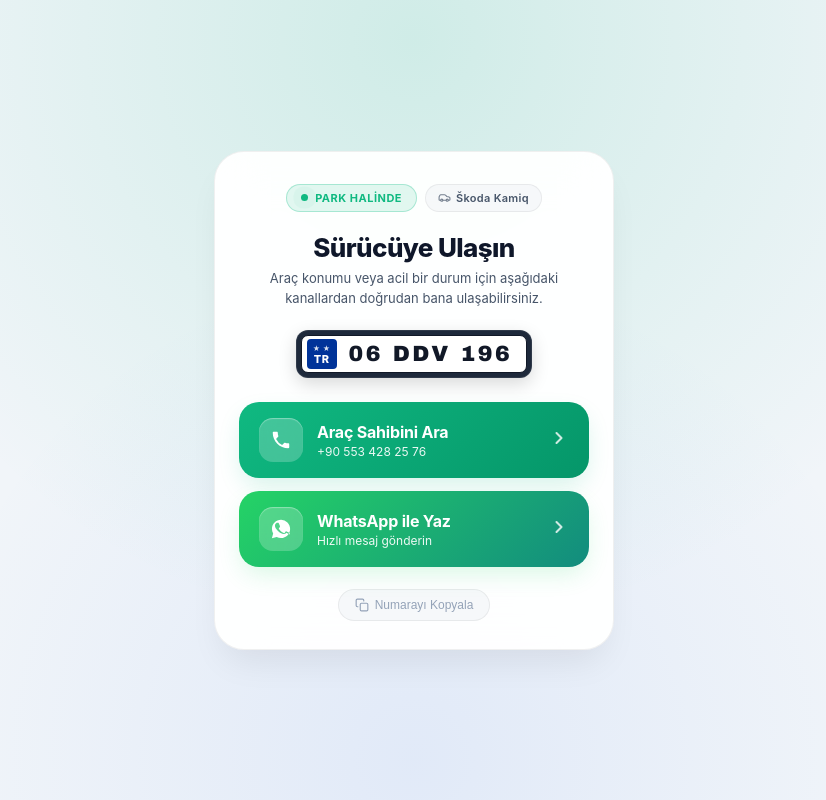
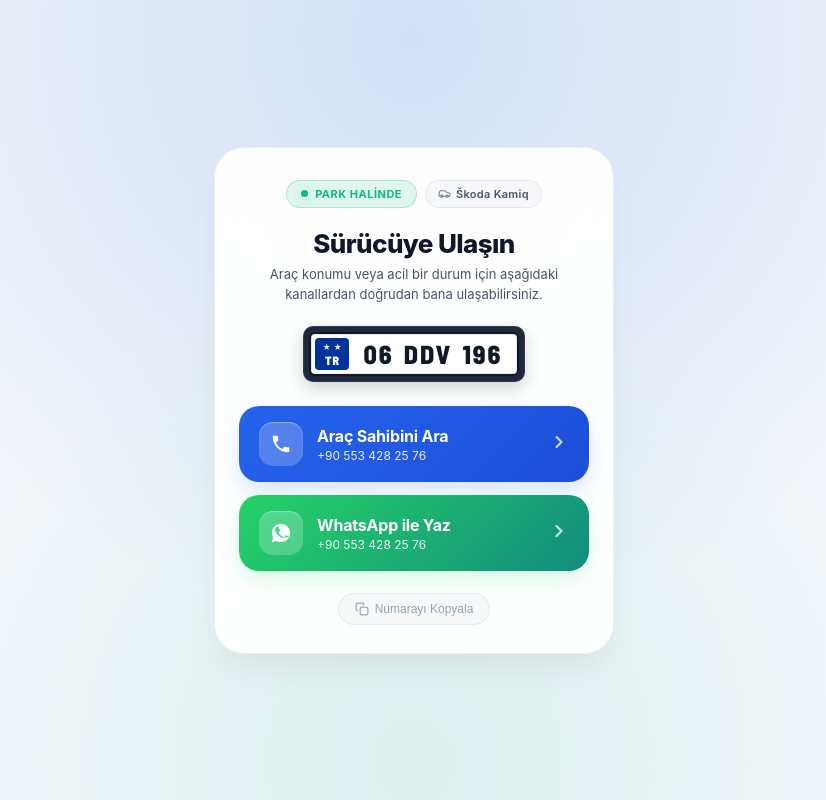
Before and after one commit to doguerg/qrlink2, a plain HTML site: page index.html in a window 1280 px wide. Shown: the whole page, without its empty margins (226-1052 px from the left). Drawn offline with Linux system fonts and the light colour scheme.

Commit message:
design: authentic Turkish plate DIN typeface and electric blue call button

```diff
--- a/index.html
+++ b/index.html
@@ -4,6 +4,11 @@
     <meta charset="UTF-8">
     <meta name="viewport" content="width=device-width, initial-scale=1.0, maximum-scale=1.0, user-scalable=no, viewport-fit=cover">
     <title>06 DDV 196 - Sürücüye Ulaşın</title>
+
+    <!-- Google Fonts: Turkish License Plate Typeface (Barlow Semi Condensed - DIN Variant) -->
+    <link rel="preconnect" href="https://fonts.googleapis.com">
+    <link rel="preconnect" href="https://fonts.gstatic.com" crossorigin>
+    <link href="https://fonts.googleapis.com/css2?family=Barlow+Semi+Condensed:wght@700;800;900&display=swap" rel="stylesheet">
 
     <!-- Meta & Mobile Theme -->
     <meta name="theme-color" content="#090e17" media="(prefers-color-scheme: dark)">
@@ -15,30 +20,35 @@
     <style>
         :root {
             --bg-page: #090e17;
-            --bg-card: rgba(17, 24, 39, 0.88);
+            --bg-card: rgba(17, 24, 39, 0.90);
             --border-card: rgba(255, 255, 255, 0.08);
             --text-primary: #f8fafc;
             --text-secondary: #94a3b8;
             --text-muted: #64748b;
-            --accent-green: #10b981;
-            --accent-green-hover: #059669;
-            --accent-green-glow: rgba(16, 185, 129, 0.3);
+
+            /* 1. Arama Butonu: Elektrik / iOS Mavisi (WhatsApp ile %100 Ayrışan Kontrast) */
+            --accent-call: #2563eb;
+            --accent-call-hover: #1d4ed8;
+            --accent-call-glow: rgba(37, 99, 235, 0.38);
+
+            /* 2. WhatsApp Butonu: Orijinal WhatsApp Yeşili */
             --accent-wa: #25d366;
             --accent-wa-hover: #128c7e;
-            --accent-wa-glow: rgba(37, 211, 102, 0.3);
-            --shadow-card: 0 24px 48px -12px rgba(0, 0, 0, 0.65), 0 0 45px -10px rgba(16, 185, 129, 0.12);
+            --accent-wa-glow: rgba(37, 211, 102, 0.35);
+
+            --shadow-card: 0 24px 48px -12px rgba(0, 0, 0, 0.65), 0 0 45px -10px rgba(37, 99, 235, 0.12);
         }
 
         @media (prefers-color-scheme: light) {
             :root {
                 --bg-page: #f1f5f9;
-                --bg-card: rgba(255, 255, 255, 0.95);
+                --bg-card: rgba(255, 255, 255, 0.96);
                 --border-card: rgba(0, 0, 0, 0.06);
                 --text-primary: #0f172a;
                 --text-secondary: #475569;
                 --text-muted: #94a3b8;
-                --accent-green-glow: rgba(16, 185, 129, 0.18);
-                --accent-wa-glow: rgba(37, 211, 102, 0.18);
+                --accent-call-glow: rgba(37, 99, 235, 0.22);
+                --accent-wa-glow: rgba(37, 211, 102, 0.2);
                 --shadow-card: 0 20px 35px -10px rgba(0, 0, 0, 0.08);
             }
         }
@@ -60,8 +70,8 @@
             justify-content: center;
             padding: 24px 16px;
             background-image:
-                radial-gradient(circle at 50% 5%, rgba(16, 185, 129, 0.15) 0%, transparent 60%),
-                radial-gradient(circle at 50% 95%, rgba(37, 99, 235, 0.08) 0%, transparent 50%);
+                radial-gradient(circle at 50% 5%, rgba(37, 99, 235, 0.15) 0%, transparent 60%),
+                radial-gradient(circle at 50% 95%, rgba(16, 185, 129, 0.08) 0%, transparent 50%);
         }
 
         .card-container {
@@ -104,7 +114,7 @@
             border-radius: 9999px;
             font-size: 11px;
             font-weight: 700;
-            color: var(--accent-green);
+            color: #10b981;
             letter-spacing: 0.5px;
             text-transform: uppercase;
         }
@@ -161,24 +171,24 @@
             padding: 0 4px;
         }
 
-        /* Authentic Turkish License Plate (Hero) */
+        /* Authentic Turkish License Plate (Orijinal Plaka Fontu & Düzeni) */
         .plate-container {
             margin: 0 auto 24px auto;
             display: inline-block;
         }
 
         .plate-bracket {
-            background: #0f172a;
-            padding: 4px;
-            border-radius: 12px;
-            box-shadow: 0 8px 24px rgba(0, 0, 0, 0.3), inset 0 1px 1px rgba(255, 255, 255, 0.1);
+            background: #0b0f19;
+            padding: 5px;
+            border-radius: 10px;
+            box-shadow: 0 8px 24px rgba(0, 0, 0, 0.35), inset 0 1px 1px rgba(255, 255, 255, 0.12);
             border: 1px solid rgba(255, 255, 255, 0.08);
         }
 
         @media (prefers-color-scheme: light) {
             .plate-bracket {
                 background: #1e293b;
-                box-shadow: 0 6px 18px rgba(0, 0, 0, 0.15);
+                box-shadow: 0 6px 18px rgba(0, 0, 0, 0.18);
             }
         }
 
@@ -187,9 +197,10 @@
             align-items: center;
             background: #ffffff;
             color: #111827;
-            border: 1.5px solid #111827;
-            border-radius: 7px;
-            padding: 3px 14px 3px 5px;
+            border: 2px solid #111827;
+            border-radius: 6px;
+            padding: 4px 14px 4px 4px;
+            box-shadow: inset 0 0 0 1px #e2e8f0;
             user-select: none;
         }
 
@@ -199,26 +210,40 @@
             font-weight: 800;
             font-size: 11px;
             border-radius: 4px;
-            padding: 6px 6px 4px 6px;
-            margin-right: 12px;
-            letter-spacing: 0.5px;
+            padding: 5px 7px 4px 7px;
+            margin-right: 14px;
             display: flex;
             flex-direction: column;
             align-items: center;
+            justify-content: center;
             line-height: 1;
         }
 
-        .plate-tr span {
-            font-size: 7px;
-            opacity: 0.85;
-            margin-bottom: 2px;
+        .plate-tr .tr-stars {
+            font-size: 8px;
+            opacity: 0.9;
+            margin-bottom: 3px;
+            letter-spacing: 0.5px;
         }
 
-        .plate-text {
-            font-size: 22px;
+        .plate-tr .tr-text {
+            font-family: 'Barlow Semi Condensed', sans-serif;
+            font-size: 12px;
             font-weight: 900;
-            letter-spacing: 2.5px;
-            font-family: 'Arial Black', -apple-system, sans-serif;
+            letter-spacing: 0.8px;
+        }
+
+        /* Türk Plaka Yazı Tipi: DIN 1451 / Barlow Semi Condensed */
+        .plate-text-group {
+            display: flex;
+            align-items: center;
+            gap: 10px; /* 06 - DDV - 196 arasındaki orijinal boşluk */
+            font-family: 'Barlow Semi Condensed', 'DIN Alternate', -apple-system, sans-serif;
+            font-size: 26px;
+            font-weight: 800;
+            letter-spacing: 2px;
+            color: #111827;
+            line-height: 1;
             text-transform: uppercase;
         }
 
@@ -299,13 +324,13 @@
             transition: transform 0.2s;
         }
 
-        /* 1. Dev Arama Butonu */
+        /* 1. Arama Butonu: Elektrik Mavisi (Canlı, Prestijli ve Ayrışan Renk) */
         .btn-call {
-            background: linear-gradient(135deg, var(--accent-green), var(--accent-green-hover));
-            box-shadow: 0 10px 25px -4px var(--accent-green-glow);
+            background: linear-gradient(135deg, var(--accent-call), var(--accent-call-hover));
+            box-shadow: 0 10px 25px -4px var(--accent-call-glow);
         }
 
-        /* 2. WhatsApp Butonu */
+        /* 2. WhatsApp Butonu: Orijinal WhatsApp Yeşili */
         .btn-whatsapp {
             background: linear-gradient(135deg, var(--accent-wa), var(--accent-wa-hover));
             box-shadow: 0 10px 25px -4px var(--accent-wa-glow);
@@ -389,22 +414,26 @@
             Araç konumu veya acil bir durum için aşağıdaki kanallardan doğrudan bana ulaşabilirsiniz.
         </p>
 
-        <!-- Hero License Plate -->
+        <!-- Hero License Plate (Orijinal Türk Plakası Tipografisi) -->
         <div class="plate-container">
             <div class="plate-bracket">
                 <div class="plate-body" title="06 DDV 196">
                     <div class="plate-tr">
-                        <span>★ ★</span>
-                        TR
+                        <span class="tr-stars">★ ★</span>
+                        <span class="tr-text">TR</span>
                     </div>
-                    <div class="plate-text" id="plateDisplay">06 DDV 196</div>
+                    <div class="plate-text-group" id="plateDisplay">
+                        <span>06</span>
+                        <span>DDV</span>
+                        <span>196</span>
+                    </div>
                 </div>
             </div>
         </div>
 
         <!-- Action Buttons -->
         <div class="actions-list">
-            <!-- 1. Dev Arama Butonu -->
+            <!-- 1. Dev Arama Butonu (Elektrik Mavisi - Ayrışan Renk) -->
             <a href="tel:+905534282576" class="btn-action btn-call" id="callButton">
                 <div class="btn-left">
                     <div class="btn-icon-wrap">
@@ -424,7 +453,7 @@
                 </div>
             </a>
 
-            <!-- 2. WhatsApp ile Mesaj Gönder Butonu -->
+            <!-- 2. WhatsApp ile Mesaj Gönder Butonu (Orijinal Yeşil) -->
             <a href="https://wa.me/905534282576?text=Merhaba%2C%2006%20DDV%20196%20plakal%C4%B1%20arac%C4%B1n%C4%B1z%20ile%20ilgili%20ula%C5%9F%C4%B1yorum." class="btn-action btn-whatsapp" id="waButton" target="_blank" rel="noopener">
                 <div class="btn-left">
                     <div class="btn-icon-wrap">
@@ -434,7 +463,7 @@
                     </div>
                     <div class="btn-text-wrap">
                         <span class="btn-title">WhatsApp ile Yaz</span>
-                        <span class="btn-desc">Hızlı mesaj gönderin</span>
+                        <span class="btn-desc">+90 553 428 25 76</span>
                     </div>
                 </div>
                 <div class="btn-arrow">
```
